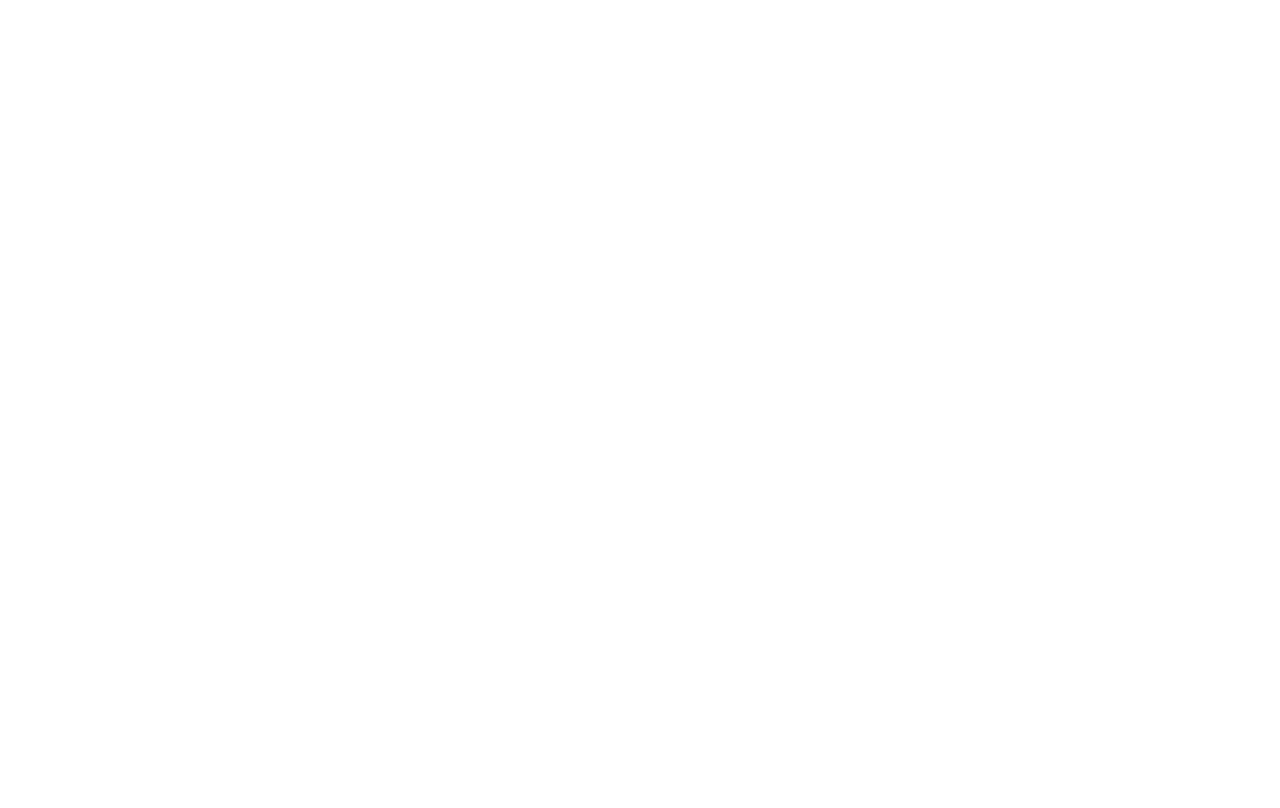
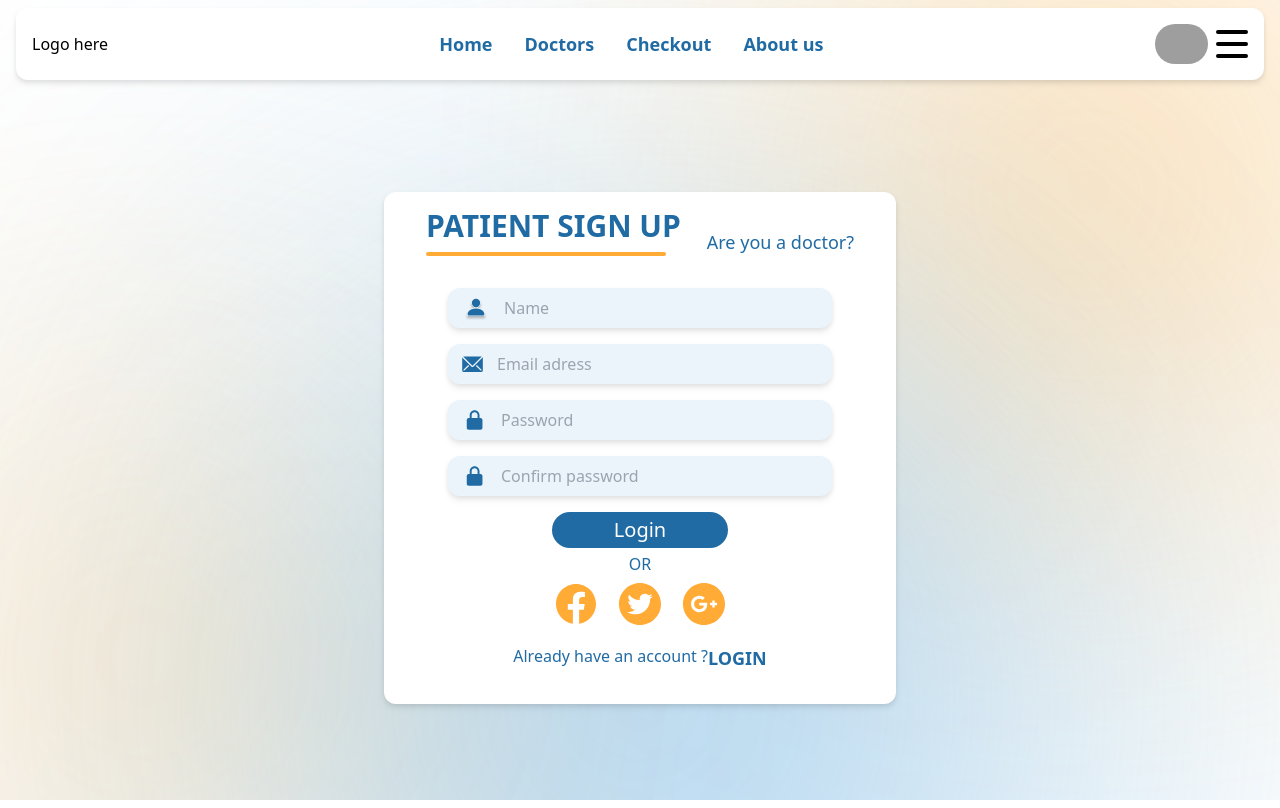
Before and after one commit to rx0f/team-x-frontend, a React (Create React App) app: page /signup-patient in a window 1280 px wide. Before the commit this address had no page. Built offline with nearby package versions, Linux system fonts and the light colour scheme; grey boxes are pictures that could not be loaded.

Commit message:
sign up patient

```diff
--- a/src/App.js
+++ b/src/App.js
@@ -3,6 +3,7 @@
 import Layout from "./components/shared/layout";
 import Checkout from "./pages/checkout";
 import Login from "./pages/login";
+import SignupPatient from "./pages/signupPatient";
 
 export default function App() {
   return (
@@ -11,6 +12,7 @@
         <Route path="/" element={<Layout />}>
           <Route path="/checkout" element={<Checkout />} />
           <Route path="/login" element={<Login/>}/>
+          <Route path="/signup-patient" element={<SignupPatient/>}/>
         </Route>
       </Routes>
     </BrowserRouter>
--- /dev/null
+++ b/src/pages/signupPatient/index.jsx
@@ -0,0 +1,86 @@
+import React from "react";
+import { Link } from "react-router-dom";
+import { RiFacebookCircleFill } from "react-icons/ri";
+import { AiFillTwitterCircle, AiFillGooglePlusCircle } from "react-icons/ai";
+
+export default function SignupPatient() {
+  return (
+    <div className="lg:h-[90vh] flex flex-col lg:flex-row items-center justify-around">
+      <div className="w-72 md:w-[32rem] lg:h-[32rem] rounded-xl drop-shadow-md bg-white flex flex-col gap-y-8 items-center p-4">
+        <div className="flex justify-between lg:justify-evenly items-end w-full">
+          <div className="flex flex-col gap-y-2">
+            <h3 className="uppercase text-dark-blue-one text-lg md:text-3xl font-semibold">
+              Patient sign up
+            </h3>
+            <div className="w-36 md:w-60 h-1 bg-dark-orange rounded-full" />
+          </div>
+          <Link to="/signup-doctor" className="text-sm md:text-lg text-dark-blue-one">Are you a doctor?</Link>
+        </div>
+
+        <div className="flex flex-col items-center gap-y-4">
+          <div className="bg-light-blue-one h-10 flex w-56 md:w-96 drop-shadow-md rounded-xl p-2">
+            <img src="/assets/login-signup/user.svg" alt="" />
+            <input
+              type="text"
+              placeholder="Name"
+              className="px-2 w-full bg-light-blue-one outline-none"
+            />
+          </div>
+
+          <div className="bg-light-blue-one h-10 flex w-56 md:w-96 drop-shadow-md rounded-xl p-2">
+            <img src="/assets/login-signup/email.svg" alt="" />
+            <input
+              type="email"
+              placeholder="Email adress"
+              className="px-2 w-full bg-light-blue-one outline-none"
+            />
+          </div>
+
+          <div className="bg-light-blue-one h-10 flex w-56 md:w-96 drop-shadow-md rounded-xl p-2">
+            <img src="/assets/login-signup/password.svg" alt="" />
+            <input
+              type="password"
+              placeholder="Password"
+              className="px-2 w-full bg-light-blue-one outline-none"
+            />
+          </div>
+
+          <div className="bg-light-blue-one h-10 flex w-56 md:w-96 drop-shadow-md rounded-xl p-2">
+            <img src="/assets/login-signup/password.svg" alt="" />
+            <input
+              type="password"
+              placeholder="Confirm password"
+              className="px-2 w-full bg-light-blue-one outline-none"
+            />
+          </div>
+
+          <div className="flex flex-col items-center gap-y-1">
+            <button className="bg-dark-blue-one text-white text-xl py-1 w-full rounded-full">
+              Login
+            </button>
+            <span className="text-dark-blue-one">OR</span>
+            <div className="flex h-12 justify-center gap-x-4 text-4xl md:text-5xl text-dark-orange">
+              <a href="">
+                <RiFacebookCircleFill />
+              </a>
+              <a href="">
+                <AiFillTwitterCircle />
+              </a>
+              <a href="">
+                <AiFillGooglePlusCircle />
+              </a>
+            </div>
+          </div>
+
+          <div className="text-dark-blue-one flex justify-center">
+            Already have an account ?{" "}
+            <Link className="text-lg font-bold uppercase" to="/signup">
+              {" "}
+              Login
+            </Link>
+          </div>
+        </div>
+      </div>
+    </div>
+  );
+}
```
Also changed, not shown: public/assets/login-signup/user.svg (added).
